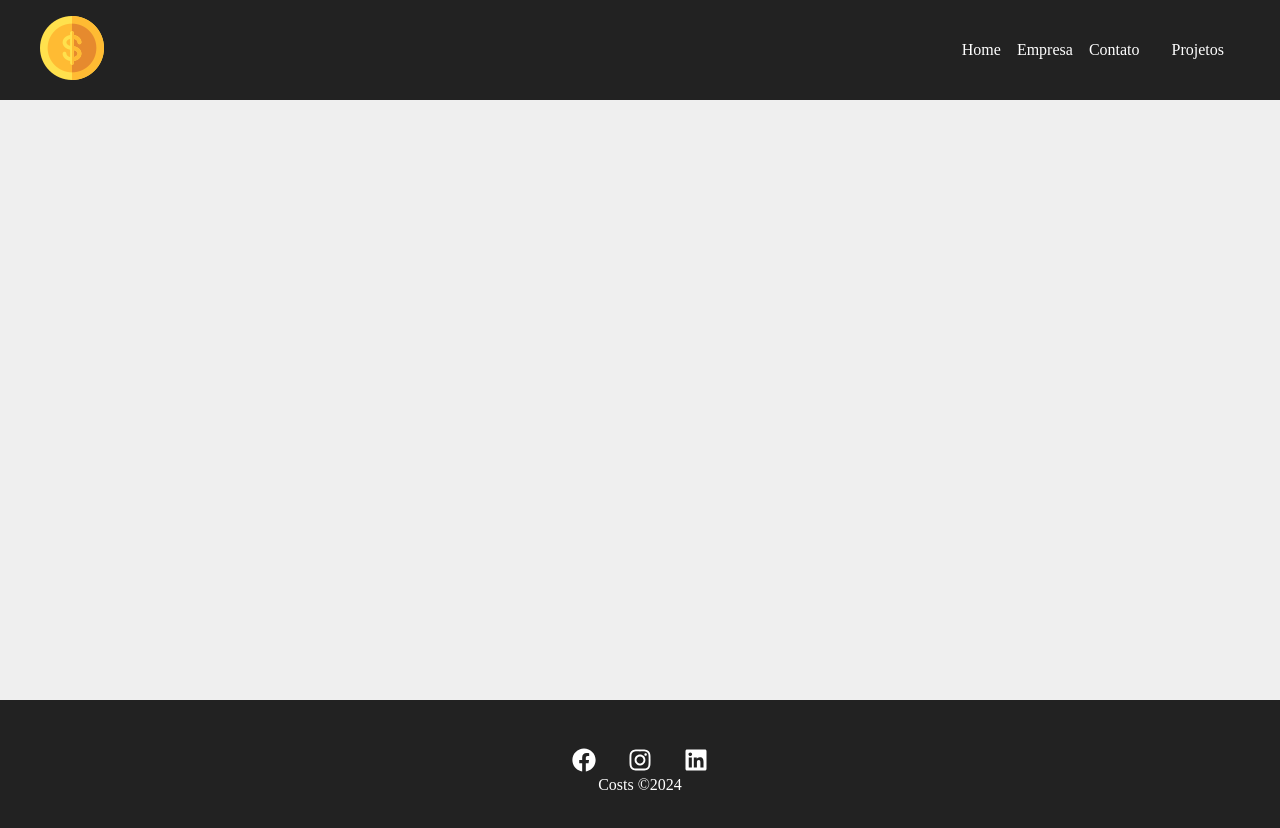
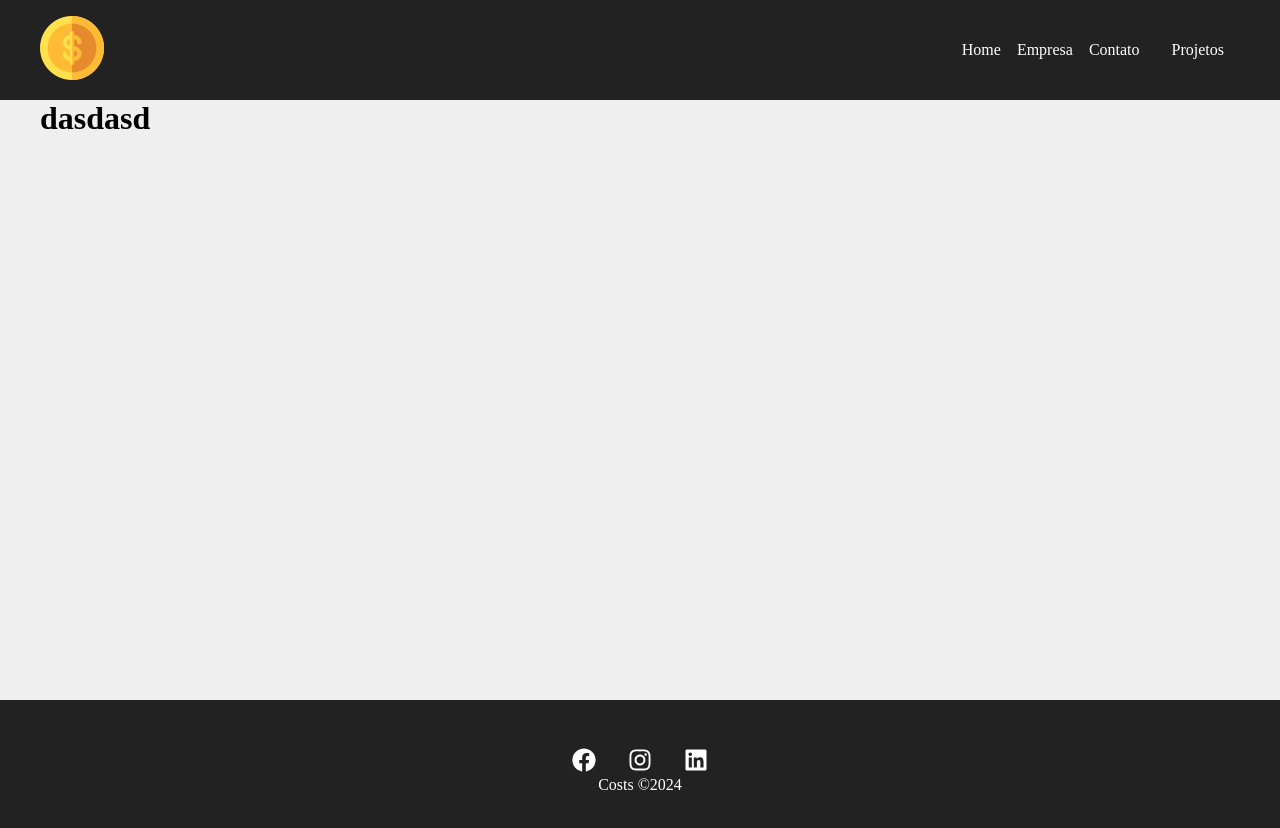
Before and after one commit to ArturMineiro/Projeto_react, a React (Create React App) app in the folder costs/: page /project/02b6 in a window 1280 px wide. Shown: the top 828 px of the page. Built offline with nearby package versions, Linux system fonts and the light colour scheme; data requests are answered from the project's data file.

Commit message:
Página de edição de dados

```diff
--- a/costs/src/App.js
+++ b/costs/src/App.js
@@ -12,7 +12,7 @@ import Container from "./components/layont/Container";
 import Navbar from "./components/layont/Navbar";
 import Footer from "./components/layont/Footer";
 import Projects from "./components/pages/Projects";
-
+import Project from "./components/pages/Project";
 
 
 function App() {
@@ -24,10 +24,11 @@ function App() {
 
         <Routes>
           <Route exact path="/" element={<Home />} />
-          <Route exact path="/company" element={<Company />} />
-          <Route exact path="/contact" element={<Contact />} />
-          <Route exact path="/newproject" element={<NewProject />} />
-          <Route exact path="/projects" element={<Projects />} />
+          <Route  path="/company" element={<Company />} />
+          <Route path="/contact" element={<Contact />} />
+          <Route path="/newproject" element={<NewProject />} />
+          <Route path="/projects" element={<Projects />} />
+          <Route path="/project/:id" element={<Project/>} />
             </Routes>
       </div>
       </Container>
--- /dev/null
+++ b/costs/src/components/pages/Project.js
@@ -0,0 +1,46 @@
+import styles from './Project.module.css';
+import { useParams } from 'react-router-dom';
+import { useState, useEffect } from 'react';
+
+function Project() {
+    const { id } = useParams();
+    const [project, setProject] = useState(null);
+    const [loading, setLoading] = useState(true);
+
+    useEffect(() => {
+        fetch(`http://localhost:5000/projects/${id}`, {
+            method: 'GET',
+            headers: {
+                'Content-Type': 'application/json',
+            },
+        })
+        .then(resp => resp.json())
+        .then(data => {
+            setProject(data);
+            setLoading(false);
+        })
+        .catch(err => {
+            console.log(err);
+            setLoading(false);
+        });
+    }, [id]);
+
+    if (loading) {
+        return <p>Loading...</p>;
+    }
+
+    return (
+        <div className={styles.project_container}>
+            {project ? (
+                <div>
+                    <h1>{project.name}</h1>
+
+                </div>
+            ) : (
+                <p>Projeto não encontrado!</p>
+            )}
+        </div>
+    );
+}
+
+export default Project;
--- a/costs/src/components/project/ProjectCard.js
+++ b/costs/src/components/project/ProjectCard.js
@@ -1,39 +1,32 @@
-import styles from './ProjectCard.module.css'
-import {BePencil, BsFillTrashFill, BsPencil} from 'react-icons/bs'
-import {Link} from 'react-router-dom'
+import { BsFillTrashFill, BsPencil } from 'react-icons/bs';
+import { Link } from 'react-router-dom';
+import styles from './ProjectCard.module.css';
 
+function ProjectCard({ id, name, budget, category, handleRemove }) {
+    const remove = (e) => {
+        e.preventDefault();
+        handleRemove(id);
+    }
 
-
-
-function ProjectCard({id, name, budget, category,handleRemove}){
-
-  const remove =(e) =>{
-    e.preventDefault()
-    handleRemove(id)
-  }
     return (
         <div className={styles.project_card}>
-        <h4>Orçamento</h4>
-    <p><span>
-        Orçamento:
-        </span>
-        R${budget}
+            <h4>{name}</h4>
+            <p>
+                <span>Orçamento:</span> R${budget}
             </p>
             <p className={styles.category_text}>
                 <span className={`${styles[category.toLowerCase()]}`}></span>{category}
-
             </p>
             <div className={styles.project_card_actions}>
-            <Link to='/'>
-                <BsPencil/>Editar
+                <Link to={`/project/${id}`}>
+                    <BsPencil /> Editar
                 </Link>
                 <button onClick={remove}>
-        <BsFillTrashFill/> Excluir
+                    <BsFillTrashFill /> Excluir
                 </button>
             </div>
         </div>
-  )
-
+    );
 }
 
-export default ProjectCard
+export default ProjectCard;
```
Also changed, not shown: costs/src/components/pages/Project.module.css (added). Lines whose indentation alone changed are shown as unchanged.
